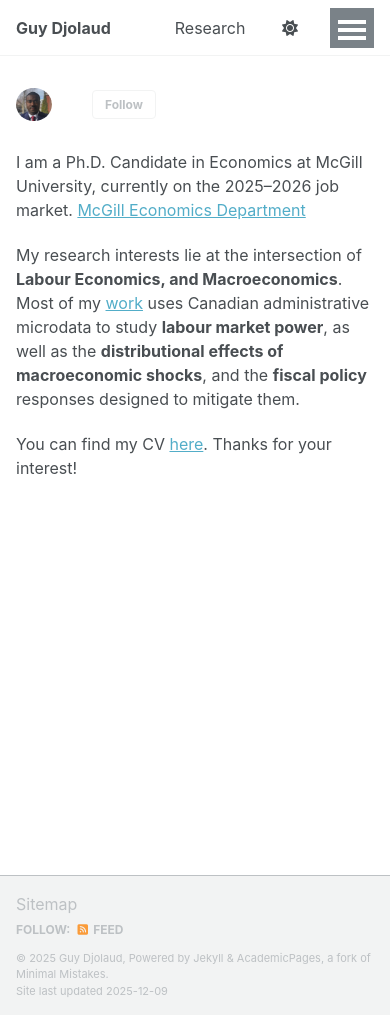
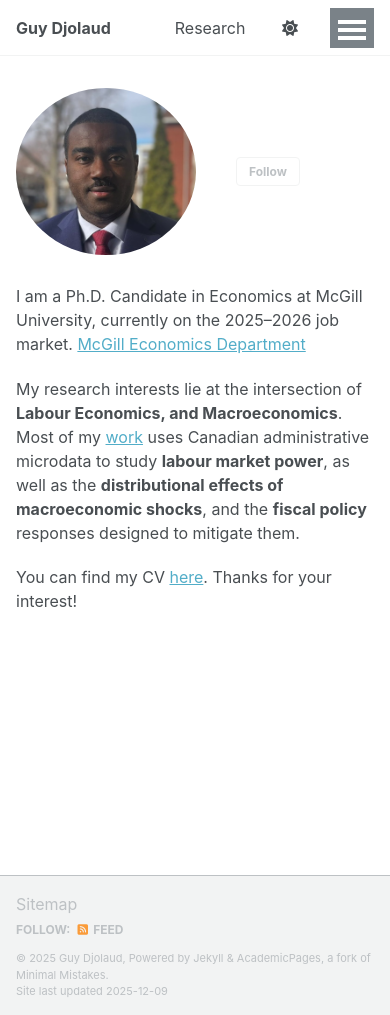
Before and after one commit to Guy-Djolaud/Guy-Djolaud.github.io, a Jekyll site: the page built from _pages/about.md, in a window 390 px wide and 1015 px high. Built offline with Jekyll 4.4.1, drawn with Linux system fonts in a browser that asks for light colours; a script that is not in the unit is left out.

Commit message:
Update main.scss

```diff
--- a/assets/css/main.scss
+++ b/assets/css/main.scss
@@ -41,3 +41,17 @@
     "vendor/font-awesome/solid",
     "vendor/font-awesome/brands"
 ;
+
+author__avatar img {
+  max-width: 250px !important;  /* taille par défaut : ~144px */
+  width: 250px !important;
+  border-radius: 50%;
+}
+
+/* Responsive : plus petit sur mobile */
+@media (max-width: 768px) {
+  .author__avatar img {
+    max-width: 180px !important;
+    width: 180px !important;
+  }
+   }
```
